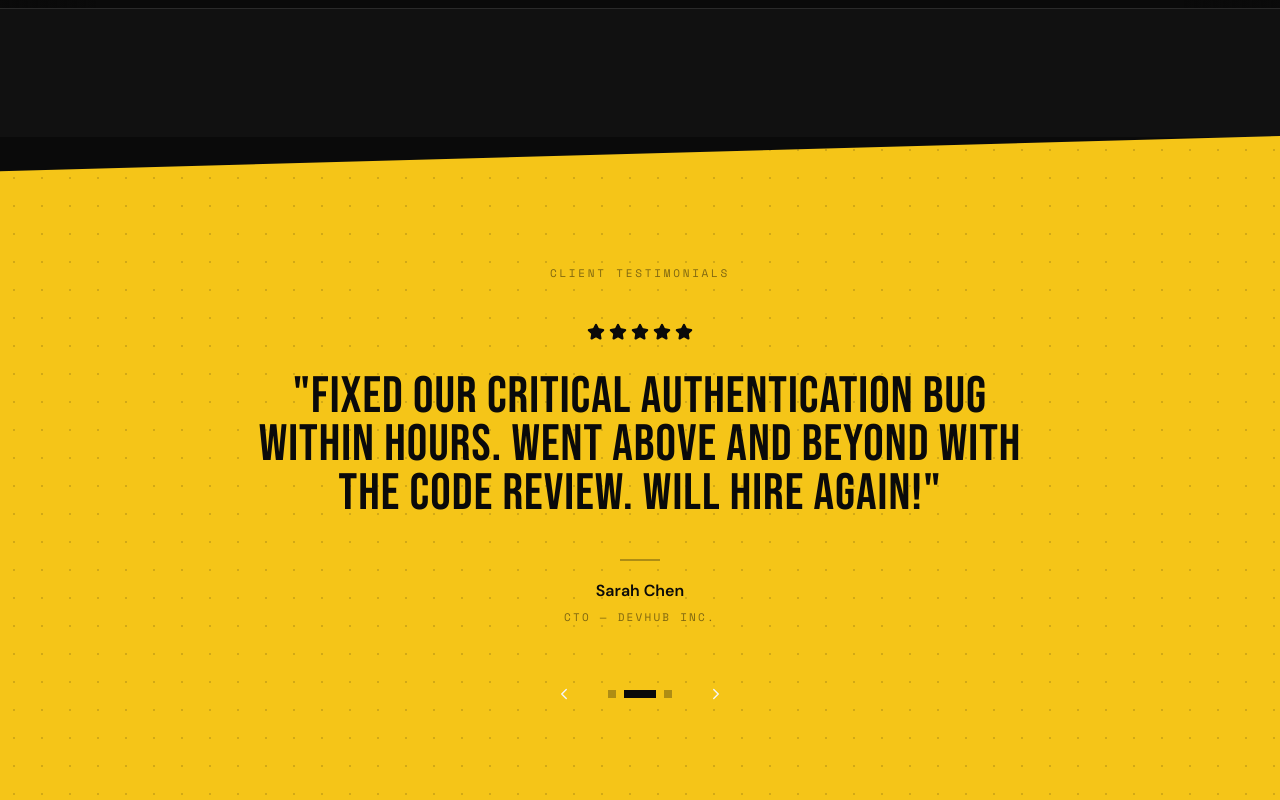
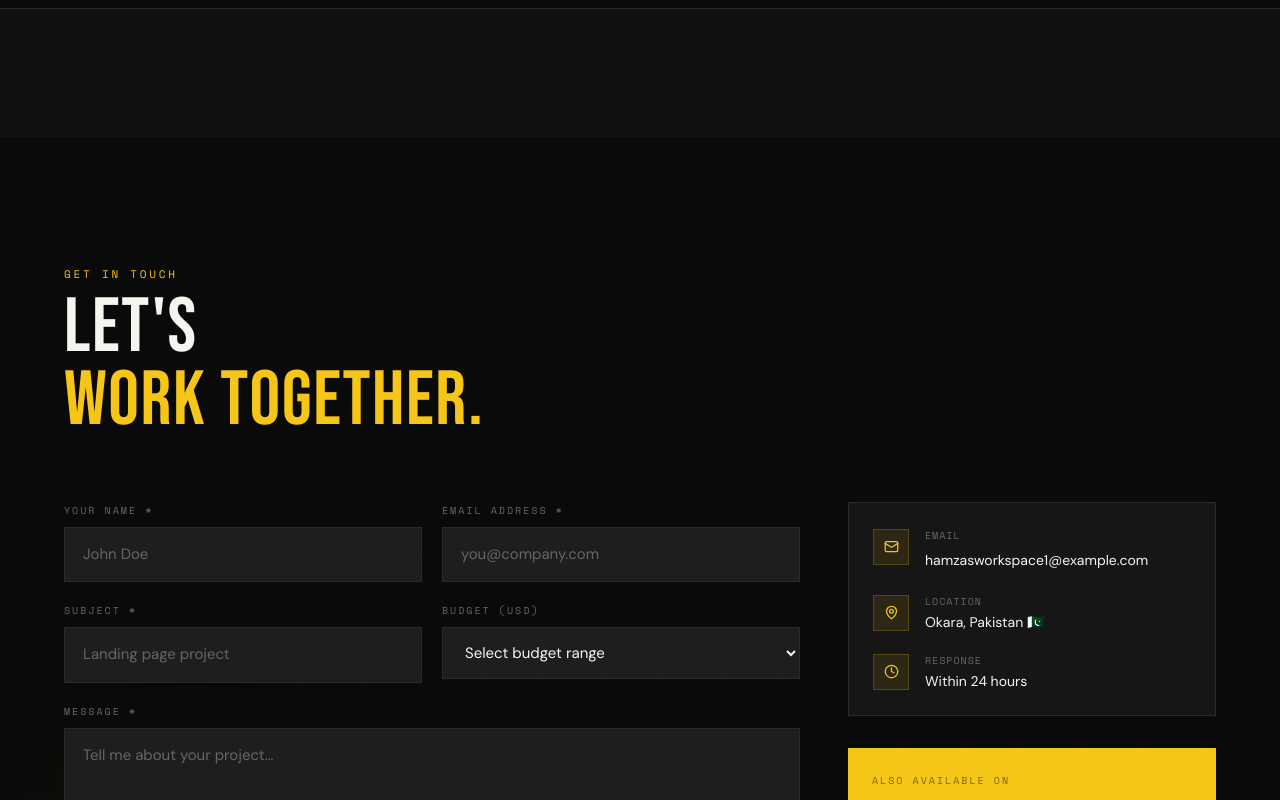
Before and after one commit to hamzaworkspace786/Portfolio-website, a Next.js app: page / in a window 1280 px wide. Shown: the part 6280-7080 px from the top of the page. Built offline with nearby package versions, Linux system fonts and the light colour scheme.

Commit message:
Deploy 1

```diff
--- a/package.json
+++ b/package.json
@@ -16,7 +16,7 @@
     "clsx": "^2.1.0",
     "framer-motion": "^11.18.0",
     "lucide-react": "^0.454.0",
-    "next": "15.2.4",
+    "next": "^16.2.6",
     "react": "^19.0.0",
     "react-dom": "^19.0.0",
     "tailwind-merge": "^2.5.0"
--- a/src/app/page.tsx
+++ b/src/app/page.tsx
@@ -20,7 +20,7 @@ export default function Home() {
       <Services />
       <Projects />
       <Skills />
-      <Testimonials />
+      {/* <Testimonials /> */}
       <Contact />
 
       {/* ── Site footer ── */}
--- a/tsconfig.json
+++ b/tsconfig.json
@@ -32,8 +32,7 @@
     "next-env.d.ts",
     "**/*.ts",
     "**/*.tsx",
-    ".next/types/**/*.ts",
-    ".next/dev/types/**/*.ts"
+    ".next/types/**/*.ts"
   ],
   "exclude": [
     "node_modules"
```
Also changed, not shown: 1 other file (tests, documents, lock files or other folders).
